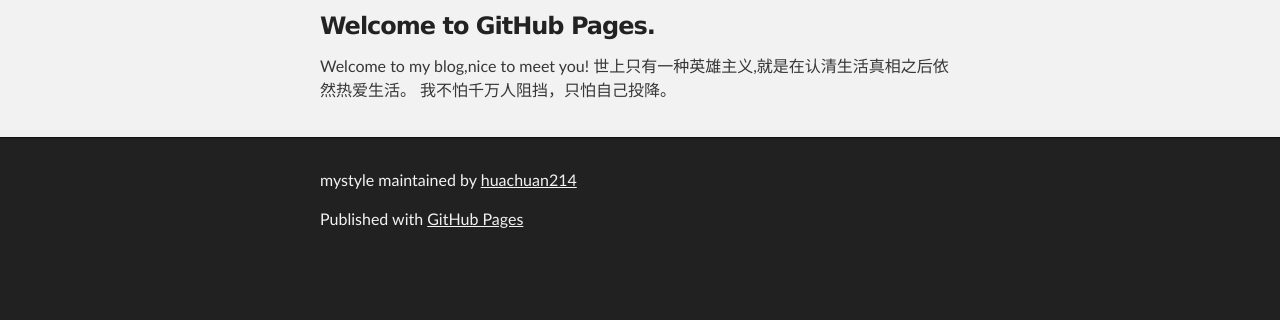
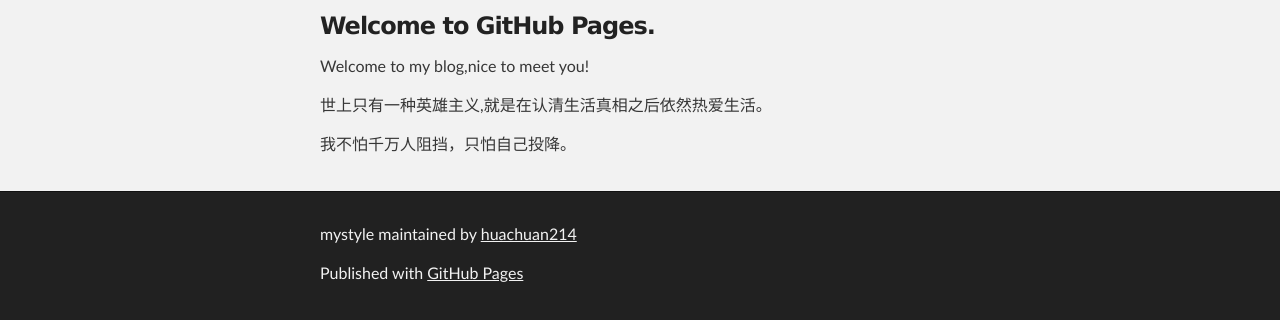
Before and after one commit to huachuan214/Blog, a plain HTML site: page index.html in a window 1280 px wide. Shown: the part 252-572 px from the top of the page. Drawn offline with Linux system fonts and the light colour scheme.

Commit message:
index change

```diff
--- a/index.html
+++ b/index.html
@@ -34,9 +34,9 @@
         <h3>
 <a id="welcome-to-github-pages" class="anchor" href="#welcome-to-github-pages" aria-hidden="true"><span class="octicon octicon-link"></span></a>Welcome to GitHub Pages.</h3>
 
-<p>Welcome to my blog,nice to meet you!
-世上只有一种英雄主义,就是在认清生活真相之后依然热爱生活。
-我不怕千万人阻挡，只怕自己投降。</p>
+<p>Welcome to my blog,nice to meet you!</p>
+<p>世上只有一种英雄主义,就是在认清生活真相之后依然热爱生活。<p>
+<p>我不怕千万人阻挡，只怕自己投降。</p>
       </section>
     </div>
 
```
